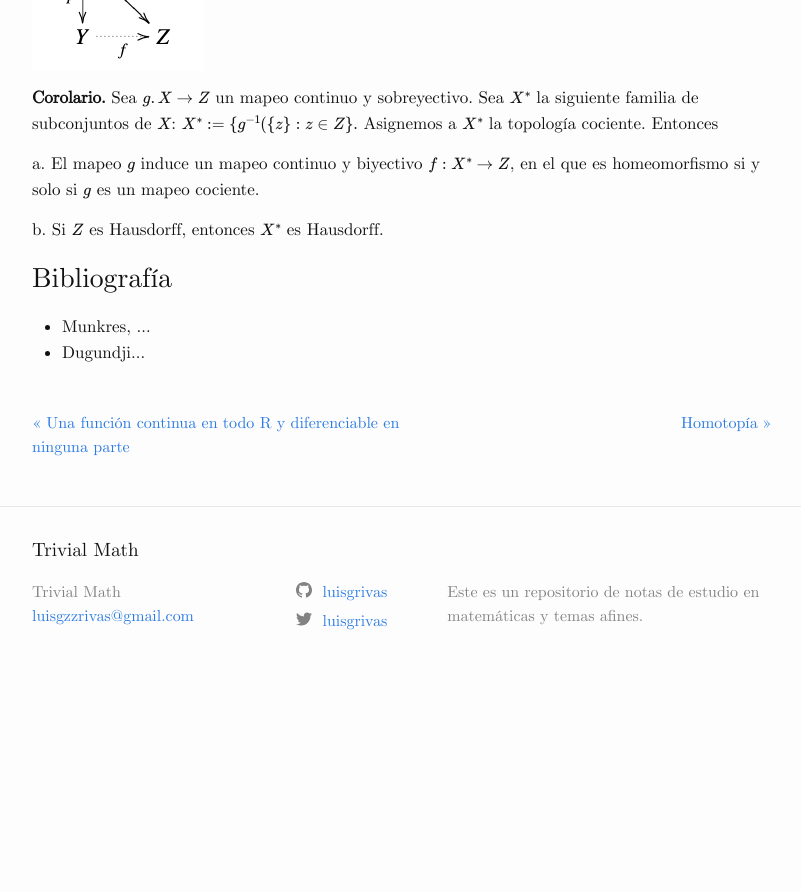
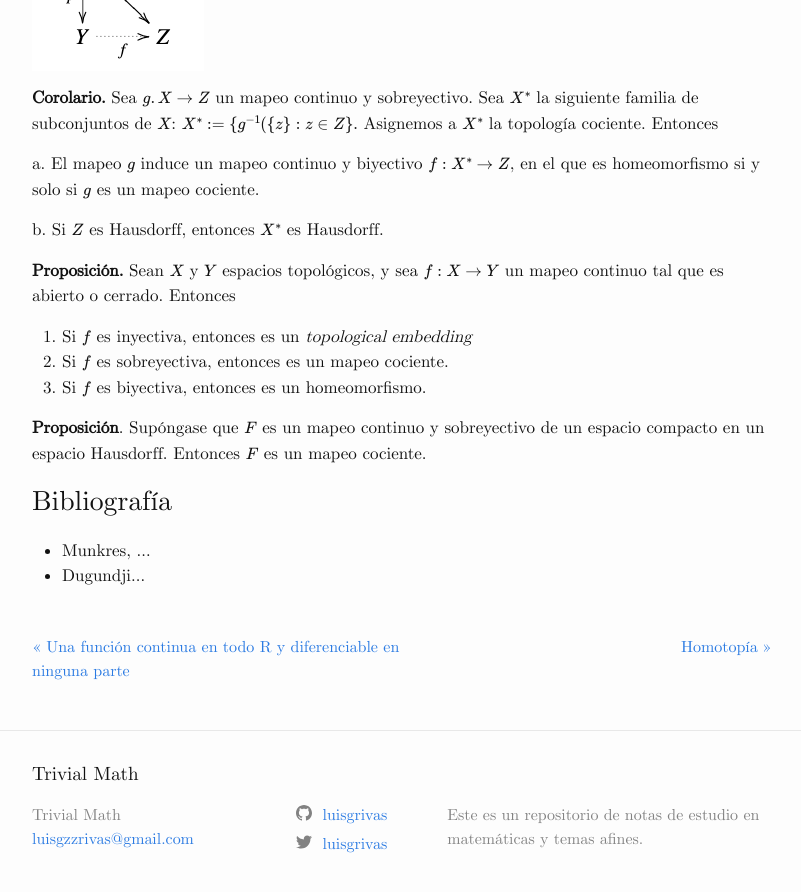
Before and after one commit to luisgrivas/blog, a Jekyll site: the page built from _posts/2021-02-18-topologia-cociente.md, in a window 1280 px wide and 900 px high, scrolled down 1172 px. Shown: the top 892 px of the window, without its empty margins (238-1039 px from the left). Built offline with Jekyll 4.4.1, drawn with Linux system fonts in a browser that asks for light colours; formulas are drawn with MathJax 3; before the commit the page ends 1866 px from its top, so only the background shows below that.

Commit message:
Avanzado apuntes de top cociente

```diff
--- a/_posts/2021-02-18-topologia-cociente.md
+++ b/_posts/2021-02-18-topologia-cociente.md
@@ -47,6 +47,14 @@ a. El mapeo $g$ induce un mapeo continuo y biyectivo $f: X^\ast \rightarrow Z$,
 
 b. Si $Z$ es Hausdorff, entonces $X^\ast$ es Hausdorff.
 
+**Proposición.** Sean $X$ y $Y$ espacios topológicos, y sea $f: X \rightarrow Y$ un mapeo continuo tal que  es abierto o cerrado. Entonces
+
+1. Si $f$ es inyectiva, entonces es un *topological embedding*
+2. Si $f$ es sobreyectiva, entonces es un mapeo cociente.
+3. Si $f$ es biyectiva, entonces es un homeomorfismo.
+
+**Proposición**. Supóngase que $F$ es un mapeo continuo y sobreyectivo de un espacio compacto en un espacio Hausdorff. Entonces $F$ es un mapeo cociente.
+
 ### Bibliografía
 
 - Munkres, ...
```
Also changed, not shown: _posts/2021-02-28-homotopia.md (+1 -1 lines).
